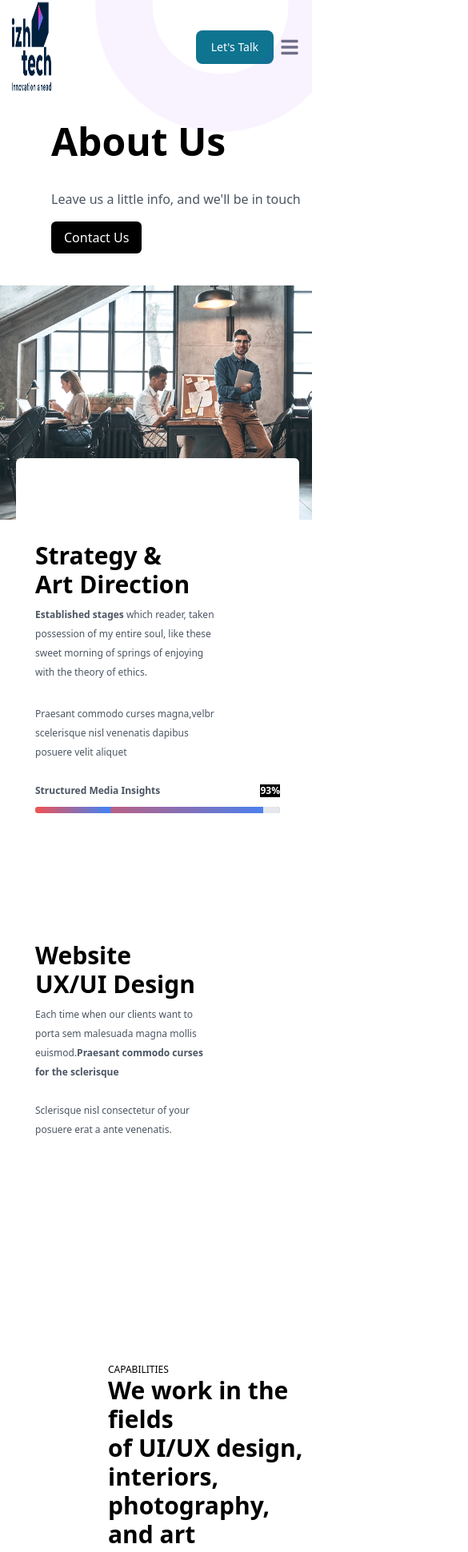
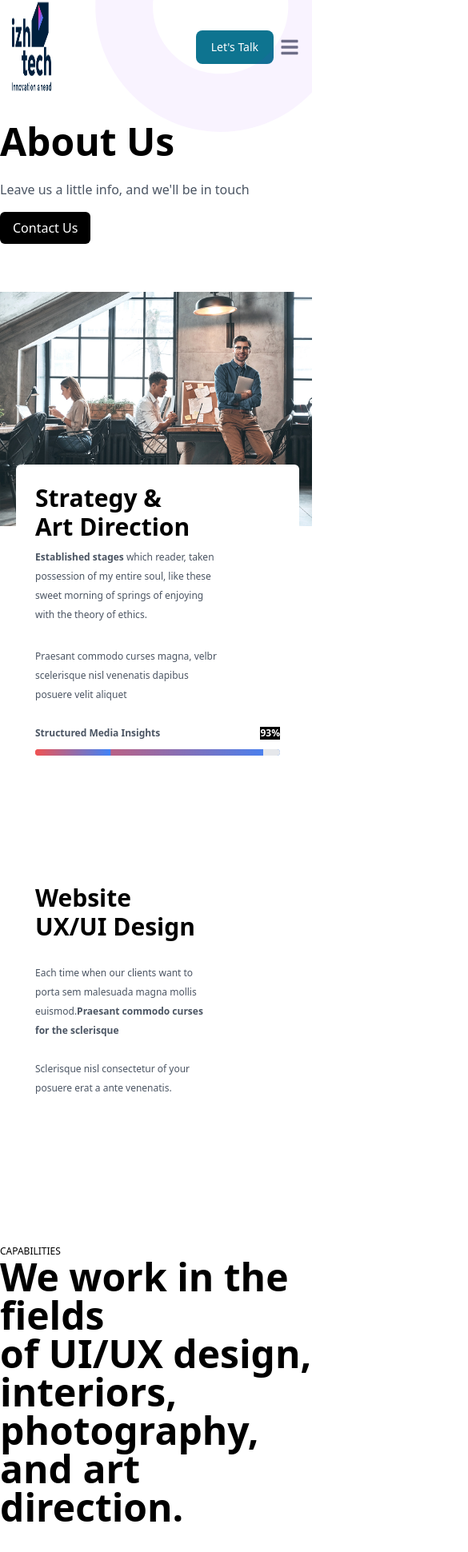
Before and after one commit to RexKnar/izhtech-web, a React (Vite) app: page /about in a window 390 px wide. Shown: the part 15-1956 px from the top of the page at 80% size, 585 px wide, since content can reach past the window. Built offline with nearby package versions, Linux system fonts and the light colour scheme.

Commit message:
about page changes

```diff
--- a/src/pages/aboutus/AboutUs.tsx
+++ b/src/pages/aboutus/AboutUs.tsx
@@ -1,9 +1,8 @@
-
 function AboutUs() {
   return (
     <>
-      <section>
-        <span className="absolute right-0 left-100 top-0 mt-0 ">
+      <section className="sm:p-0">
+        <span className="absolute right-0 left-100 top-0 mt-0  ">
           <svg
             className="z-40"
             xmlns="http://www.w3.org/2000/svg"
@@ -19,10 +18,10 @@ function AboutUs() {
             />
           </svg>
         </span>
-        <div className="text-left ml-16 mb-10">
-          <h1 className="py-5 text-5xl font-bold mb-4">About Us</h1>
+        <div className="text-left lg:ml-20 lg:pl-20 sm:text-left mb-10">
+          <h1 className="py-5 text-5xl sm:py-5 sm:text-5xl font-bold mb-1">About Us</h1>
           <p className="text-gray-600">Leave us a little info, and we'll be in touch</p>
-          <button className="bg-black text-white py-2 px-4 rounded-md mt-4 hover:bg-gray-800">
+          <button className="bg-black text-white py-2 px-4 rounded-md mt-4 mb-5 hover:bg-gray-800">
             Contact Us
           </button>
         </div>
--- a/src/pages/aboutus/Awards.tsx
+++ b/src/pages/aboutus/Awards.tsx
@@ -4,10 +4,10 @@ function Awards() {
 
     <>
     <section>
-      <div className="grid grid-cols-1 sm:grid-cols-2 md:grid-cols-3 p-10 m-10 xl:grid-cols-3 gap-4">
-        <div className="text-left pb-20 ">
+      <div className="grid grid-cols-1 sm:grid-cols-2 md:grid-cols-3 lg:p-10 m-10 xl:grid-cols-3 gap-4">
+        <div className="text-left pb-20 lg:ml-20 lg:pl-20">
 
-          <h1 className="text-xs mt-10 "><b>AWARDS & HONORS</b></h1>
+          <h1 className="text-xs mt-10  "><b>AWARDS & HONORS</b></h1>
           <p className="text-3xl pt-4"><b>The awards won <br></br>by our works.</b></p>
 
         </div>
--- a/src/pages/aboutus/Capabilities.tsx
+++ b/src/pages/aboutus/Capabilities.tsx
@@ -4,11 +4,11 @@ function Capabilities() {
 
     <>
       <section>
-        <div className="grid grid-cols-1 md:grid-cols-2 gap-4 lg:grid-cols-2 relative">
-          <div className="mt-[16rem] rounded-lg ml-[135px] text-left">
+        <div className="grid grid-cols-1 md:grid-cols-2 gap-4 lg:grid-cols-2 relative lg:ml-20  lg:pl-20">
+          <div className="mt-[10rem] rounded-lg  text-left mb-20 pb-10">
             <h1 className="text-xs ]">CAPABILITIES</h1>
-            <div className="font-bold text-3xl pb-5 leading-15">
-              <p > We work in the fields <br/>of UI/UX design, <br/>interiors, photography, <br/>and art direction.</p>
+            <div className="font-bold text-5xl pb-5 leading-15">
+              <p> We work in the fields <br/>of UI/UX design, <br/>interiors, photography, <br/>and art direction.</p>
             </div>
 
 
@@ -16,12 +16,12 @@ function Capabilities() {
 
           </div>
 
-          <div className="w-60 h-60 absolute left-1/2 top-1/2 bottom-1/2 transform -translate-x-1/2 -translate-y-1/2 ml-[56px] mt-[16rem]">
-              <img src="src\assets\images\dot.png" className="block mx-auto" alt="Centered Image" />
+          <div className=" absolute left-1/2 top-1/2 bottom-1/2 transform -translate-x-1/2 -translate-y-1/2 ml-[50px] mt-[6.5rem]">
+              <img src="src\assets\images\dot.png"  alt="Centered Image" height="full" width="300px"/>
             </div>
 
 
-          <div className="pl-10 mt-[100px] rounded-lg">
+          <div className=" mt-[70px] rounded-lg">
             <img
               src="https://s3-alpha-sig.figma.com/img/3f3b/5094/11c744f31e5ba191bc5b89f8541655c8?Expires=1694390400&Signature=mYg8u4oPVF6XJacB8zZTvJOk~uBVtpU9aWEOYdU0p703ikIP1cqsOC-OUvKlfG5zjrwLOJ3Gx1MmaJENmyV5~5T6EBdk-JDoURyV9QKHGi79NQ49RezgOO-k-wioE2at2Q24hAnximIRwV4RTskHWPzlRjxx6s1VXg7SYqzrMbNQZcNgwVuPIlryjLDD5i5Rx~PKlwa4ubXThNIQ-mcyiGHzWf-8E1mgx80w8mCLTysQopIXMR3h37T7o9sizJREoX2K25wAr8KTgsxExm~jCEZGSoBSoPf7ggmbp~bPgfse8fwu0JTet1RNfJO2n3zDIPHLm7NPojDJlc1sSNJkmg__&Key-Pair-Id=APKAQ4GOSFWCVNEHN3O4"
               alt="Sample"
--- a/src/pages/aboutus/Clients.tsx
+++ b/src/pages/aboutus/Clients.tsx
@@ -1,14 +1,15 @@
+
 function Clients() {
-
   return (
-
     <>
-      <section   className="bg-gray-100 overflow-hidden">
-        <div className="p-10 m-10">
+      <section className="bg-gray-100 overflow-hidden">
+        <div className="ml-20 lg:pl-20 mt-20">
           <h1 className="text-xs text-left">CLIENTS WE WORK FOR</h1>
-          <h2 className="text-2xl text-left"><b>Our clients.</b></h2>
-          <div className="relative grid justify-stretch grid-cols-1 md:grid-cols-2 lg:grid-cols-3 xl:grid-cols-4 gap-4 bg-rgba(144, 145, 156, 0.06) text-xs  leading-8">
-            <div className="bg-rgba(144, 145, 156, 0.06) p-4 text-left">
+          <h2 className="text-2xl text-left">
+            <b>Our clients.</b>
+          </h2>
+          <div className="relative grid grid-cols-1 md:grid-cols-2 lg:grid-cols-5 xl:grid-cols-5 gap-4 bg-rgba(144, 145, 156, 0.06) text-.5xs leading-8">
+          <div className="bg-rgba(144, 145, 156, 0.06) text-left mt-10">
 
 
 <p><b>JPMorgan Chase, 2020</b></p>
@@ -24,7 +25,7 @@ function Clients() {
 <p className="pb-10">www.mastercard.com</p>
 
 </div>
-            <div className="bg-rgba(144, 145, 156, 0.06) p-4 text-left">
+<div className="bg-rgba(144, 145, 156, 0.06) mt-10 text-left">
 
 <p><b>HSBC Holdings, 2018
 </b></p>
@@ -43,7 +44,7 @@ function Clients() {
 <p>www.merck.com</p>
 
 </div>
-            <div className="bg-rgba(144, 145, 156, 0.06) p-4 text-left">
+<div className="bg-rgba(144, 145, 156, 0.06) mt-10 text-left">
 
 
 <p><b>Unilever, 2017
@@ -62,11 +63,9 @@ function Clients() {
 <p>www.novonordisk.com</p>
 
 </div>
-            <div className="bg-rgba(144, 145, 156, 0.06) p-4 text-left">
+<div className="bg-rgba(144, 145, 156, 0.06) mt-10 text-left">
 
 <p><b>Naspers, 2016
-                Naspers, 2016
-
 </b></p>
 <p>www.naspers.com</p>
 
@@ -75,9 +74,16 @@ function Clients() {
 </b></p>
 <p>www.allianz.com</p>
 
-
-              <div className="absolute -mt-20 -pt-10 ml-[100px] transform">
-                <svg xmlns="http://www.w3.org/2000/svg" width="321" height="542" viewBox="0 0 371 742" fill="none" className=" mx-auto ">
+          </div>
+          <div className="absolute -mt-16 -pt-20 ml-[65.5rem] transform">
+            <svg
+              xmlns="http://www.w3.org/2000/svg"
+              width="321"
+              height="602"
+              viewBox="0 0 371 742"
+              fill="none"
+              className=" mx-auto "
+            >
               <g opacity="0.25">
                     <path d="M371 0.997253C166.402 0.997256 0.543053 166.856 0.543056 371.454C0.543058 576.052 166.402 741.911 371 741.911L371 735.737C169.812 735.737 6.71731 572.642 6.71731 371.454C6.71731 170.266 169.812 7.17151 371 7.17151L371 0.997253Z" fill="#DC9731" />
                     <path d="M371 25.6943C180.042 25.6943 25.2402 180.496 25.2402 371.454C25.2402 562.412 180.042 717.214 371 717.214L371 711.04C183.452 711.04 31.4145 559.002 31.4145 371.454C31.4145 183.906 183.452 31.8687 371 31.8687L371 25.6943Z" fill="#DC9731" />
@@ -97,18 +103,11 @@ function Clients() {
                   </g>
             </svg>
           </div>
-
         </div>
         </div>
-
-
-        </div>
-
       </section>
     </>
   );
-
-
 }
 
-export default Clients
+export default Clients;
--- a/src/pages/aboutus/Contact.tsx
+++ b/src/pages/aboutus/Contact.tsx
@@ -3,12 +3,13 @@ function Contact() {
     return (
         <>
 
-                <section className="bg-black pb-10 pt-10">
-                    <div className=" ml-[6rem] text-left bg-black text-white ">
+                <section className="bg-black pb-10 pt-10 ">
+          <p className="text-3xl pt-4"><b>The awards won <br></br>by our works.</b></p>
+                    <div className="lg:ml-20 lg:pl-20 text-left bg-black text-white ">
 
                         <h1 className="text-xs ">LET'S COLLABORATE</h1>
 
-                        <div className="flex pr-10 justify-end">
+                        <div className="flex lg:pr-20 lg:mr-20  justify-end">
                             <button className="bg-gradient-to-r from-pink-500 to-blue-500 hover:from-pink-600 hover:to-blue-600 text-white font-semibold py-2 px-4 rounded-md transition duration-300">
                                 contact us &rarr;
                             </button>
@@ -18,7 +19,7 @@ function Contact() {
                             <p className="text-3xl -mt-5 mb-3"><b>Send us an email,<br/>to discuss a new project.</b></p>
 
                         </div>
-                        <hr className="border border-gray-700"></hr>
+                        <hr className="border border-gray-700 w-100 mr-[10rem]"></hr>
 
                         <div className="text-xs mt-10 mb-10 text-left"><p>We're <b>a team of creatives</b> who are excited about unique ideas and help digital </p><p>and fin-tech companies <b>to create amazing identity.</b></p> </div>
 
--- a/src/pages/aboutus/Strategy.tsx
+++ b/src/pages/aboutus/Strategy.tsx
@@ -1,8 +1,10 @@
+
+
 function Strategy() {
   return (
-    <><section>
-      <div className="grid grid-cols-1 gap-4 md:grid-cols-3 lg:grid-cols-2 ">
-        <div className="bg-white rounded-md w-full  relative col-span-2 md:col-span-1 " style={{ height: '200px' }}>
+    <section>
+      <div className="grid grid-cols-1 gap-4 sm:grid-cols-1 md:grid-cols-3 lg:grid-cols-2">
+        <div className="bg-white rounded-md w-full relative col-span-2 md:col-span-1" style={{ height: '200px' }}>
           <img src="src\assets\images\img7.jpg" className="h-400" />
         </div>
 
@@ -10,9 +12,10 @@ function Strategy() {
           <div className="bg-white rounded-md p-6 w-full">
 
             <div className="text-3xl font-semibold text-left mb-2 ">
-              <div className="mt-10 pt-10"><div> Strategy &</div></div> <div>Art Direction</div></div>
-            <p className="text-gray-600 text-xs leading-6 text-left"><b>Established stages</b> which reader, taken <div>possession of my entire soul, like these </div><div>sweet morning of springs of enjoying</div><div  className="pb-7">with the theory of ethics.</div>
-              <div>Praesant commodo curses magna,velbr </div><div>scelerisque nisl venenatis dapibus  </div><div className="mb-5">posuere velit aliquet</div><div></div>
+              <div className="lg:mt-10 lg:pt-10 bold"> Strategy &<br/>Art Direction</div>
+            </div>
+            <p className="text-gray-600 text-xs lg:mt-7 leading-6 text-left"><b>Established stages</b> which reader, taken <div>possession of my entire soul, like these </div><div>sweet morning of springs of enjoying</div><div  className="pb-7">with the theory of ethics.</div>
+              <div>Praesant commodo curses magna, velbr </div><div>scelerisque nisl venenatis dapibus  </div><div className="mb-5">posuere velit aliquet</div><div></div>
 
               <div className="relative pt-1">
                 <div className="flex mb-2 items-center justify-between">
@@ -39,20 +42,16 @@ function Strategy() {
             </p>
           </div>
 
-          <div className="bg-white rounded-md p-6">
-            <div className="mt-0 pt-0">
-              <h2 className="text-3xl font-semibold text-left  mb-2"><div className="mt-10 pt-10"></div>
-                <div><div>Website</div></div> <div>UX/UI Design</div></h2></div>
-            <p className="text-gray-600 text-xs leading-6 text-left"><div>Each time when our clients want to </div><div> porta sem malesuada magna mollis</div><div></div> euismod.<b>Praesant commodo curses <br></br> for the sclerisque</b> <br></br><br></br> Sclerisque nisl consectetur of your<br></br>posuere erat a ante venenatis.</p>
+          <div className="bg-white rounded-md p-6 lg:-ml-19">
+              <h1 className="text-3xl font-semibold text-left mt-10 pt-10 mb-2">Website<br/>UX/UI Design</h1>
+              <p className="text-gray-600 text-xs leading-6 mt-7 text-left"><div>Each time when our clients want to </div><div> porta sem malesuada magna mollis</div><div></div> euismod.<b>Praesant commodo curses <br></br> for the sclerisque</b> <br></br><br></br> Sclerisque nisl consectetur of your<br></br>posuere erat a ante venenatis.</p>
           </div>
         </div>
       </div>
 
-      <div className="absolute mt-[65px]">
-
+      <div className="absolute lg:mt-[36px]">
         <span
-          className="bg-cover bg-right inline-block w-96 h-96 ml-[16rem] -mt-24">
-
+          className="bg-cover bg-right inline-block w-96 h-96 lg:ml-[16rem] lg:-mt-24">
               <svg xmlns="http://www.w3.org/2000/svg" width="144" className=" items-center top-1/2 left-[608px] mt-[-886px]  justify-center absolute" height="254" viewBox="0 0 187 174" fill="none">
             <g opacity="0.25">
               <path d="M186.009 0.96167L186.009 3.98193L0.262466 3.98192L0.262466 0.961662L186.009 0.96167Z" fill="#8793FE" />
@@ -74,15 +73,9 @@ function Strategy() {
           </svg>
         </span>
 
-
-
-
-        <div className="absolute  inset-0 flex items-center justify-center    top-1/2 mt-[-1500px]">
-
-
+        <div className="absolute inset-0 flex items-center justify-center top-1/2 mt-[-1500px]">
           <span
             className="bg-cover bg-right inline-block w-[400px] h-[400px] ml-[1002px] mt-[100px]">
-
             <svg xmlns="http://www.w3.org/2000/svg" width="162" height="280" viewBox="0 0 182 364"  fill="none" className="ml-502px">
               <g opacity="0.25">
                 <path d="M0.00861028 0.961792C100.091 0.961793 181.224 82.0949 181.224 182.178C181.224 282.26 100.091 363.393 0.00860596 363.393L0.00860599 360.373C98.4233 360.373 178.204 280.592 178.204 182.178C178.204 83.7629 98.4233 3.98206 0.00861024 3.98206L0.00861028 0.961792Z" fill="#8793FE" />
@@ -101,12 +94,11 @@ function Strategy() {
                 <path d="M0.00860783 206.34C13.353 206.34 24.1707 195.522 24.1707 182.178C24.1707 168.833 13.353 158.015 0.00860841 158.015L0.00860837 161.036C11.6849 161.036 21.1504 170.501 21.1504 182.178C21.1504 193.854 11.6849 203.319 0.00860787 203.319L0.00860783 206.34Z" fill="#8793FE" />
                 <path d="M0.00860797 194.259C6.68078 194.259 12.0897 188.85 12.0897 182.178C12.0897 175.505 6.68078 170.096 0.00860826 170.096L0.00860823 173.117C5.01274 173.117 9.0694 177.173 9.0694 182.178C9.0694 187.182 5.01274 191.238 0.00860801 191.238L0.00860797 194.259Z" fill="#8793FE" />
               </g>
-            </svg></span></div>
-
+            </svg>
+          </span>
         </div>
-
+      </div>
     </section>
-    </>
   );
 }
 
--- a/src/pages/aboutus/Team.tsx
+++ b/src/pages/aboutus/Team.tsx
@@ -9,13 +9,13 @@ function Team() {
         <>
 
             <section>
-                <div className="text-left p-5 mr-5">
-                    <h1 className="text-xs mb-5 ">OUR TEAM</h1>
+                <div className="text-left pt-10 lg:ml-20 lg:pl-20">
+                    <h1 className="text-xs mb-5">OUR TEAM</h1>
                     <h2 className="text-3xl mb-5"><b>Meet the team.</b></h2>
                 </div>
 
 
-                <div className="container">
+                <div>
                     <div className="grid grid-cols-2 sm:grid-cols-4 md:grid-cols-6 lg:grid-cols-4">
                         <div className="col-span-2 sm:col-span-1 text-left text-xs bg-black text-white py-4 p-4">
                             <div className="text-gray mt-[15rem]">
--- a/src/pages/aboutus/Testimonials.tsx
+++ b/src/pages/aboutus/Testimonials.tsx
@@ -5,12 +5,12 @@ function Testimonials() {
 
       <section className=" bg-black relative">
 
-        <div className=" pt-10 pb-10 pl-10 ml-[150px] bg-black flex flex-col lg:flex-row lg:space-x-4 text-white  relative">
+        <div className=" pt-20 pb-10 lg:ml-20 pl-20 bg-black flex flex-col lg:flex-row lg:space-x-4 text-white  relative">
           <div className="lg:w-1/2 text-left mb-6">
 
             <h1 className=" text-xs text-gray-500 pb-4 mb-3">TESTIMONIALS</h1>
 
-            <hr className="border border-gray-900 w-80"/>
+            <hr className="border border-gray-900 w-85"/>
 
             <div className="text-2xl mt-3 mb-3"><h1><b>What our clients say<br/>about our studio.</b></h1></div>
 
@@ -19,7 +19,7 @@ function Testimonials() {
             </button>
           </div>
 
-          <div className="lg:w-1/2  text-left">
+          <div className="lg:w-1/2  mr-[50px] text-left">
             <div className="mb-6">
 
               <span className="bg-gray-950 text-gray-500 text-xs font-medium mr-2 px-2.5 py-0.5 rounded dark:bg-gray-100 dark:text-gray-800">customer support</span>
```
Lines whose indentation alone changed are shown as unchanged.
